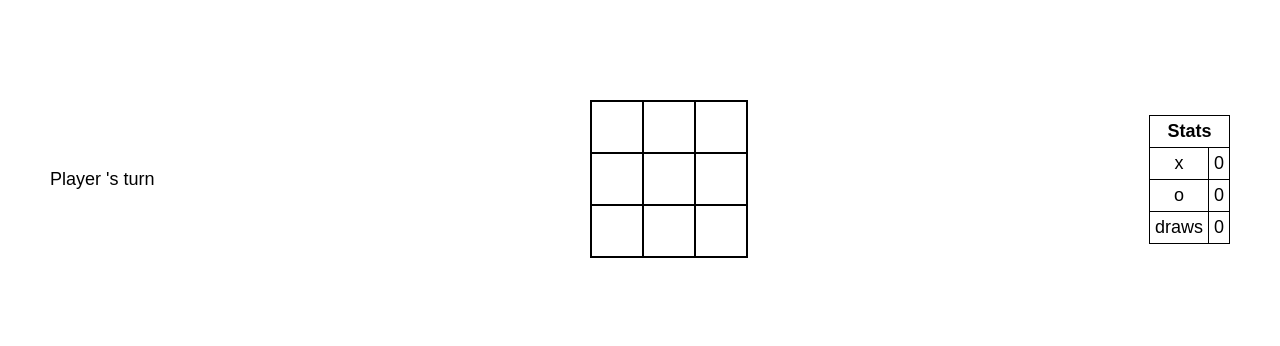
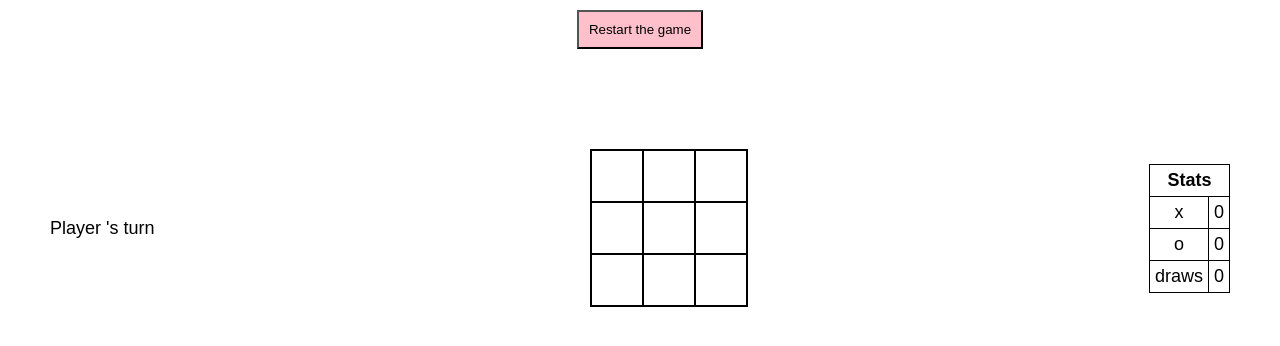
Before and after one commit to IrinaVMeier/Tic-tac-toe-game, a website: page Tic-tac-toeGame.html in a window 1280 px wide. Drawn offline with Linux system fonts and the light colour scheme.

Commit message:
second commit

```diff
--- a/Tic-tac-toeGame.html
+++ b/Tic-tac-toeGame.html
@@ -8,6 +8,10 @@
     <title>Tic-Tac-Toe Game</title>
 </head>
 <body>
+    <div>
+        <button class="button" onclick="restart('Restarting the game')">Restart the game</button>
+    </div>
+
     <div class="content">
 
         <div class="currentPlayer">
@@ -32,7 +36,8 @@
                         <td><span id="sD">0</span></td>
                     </tr>
                 </table>
-            </div>
+        </div>
+
     </div>
     <script src="Tic-tac-toeGame.js"></script>
 </body>
--- a/Tic-tac-toeGameStyles.css
+++ b/Tic-tac-toeGameStyles.css
@@ -52,3 +52,10 @@
     padding: 5px;
     text-align: center;
 }
+
+.button {
+    background-color: pink;
+    margin: 10px auto;
+    display: block;
+    padding: 10px;
+}
```
Also changed, not shown: Tic-tac-toeGame.js (line endings or trailing spaces).
